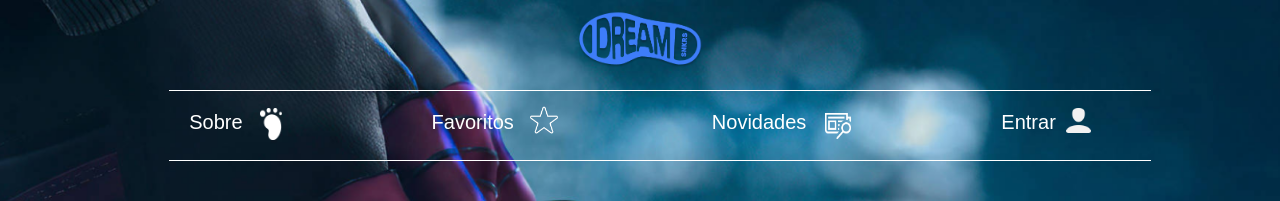
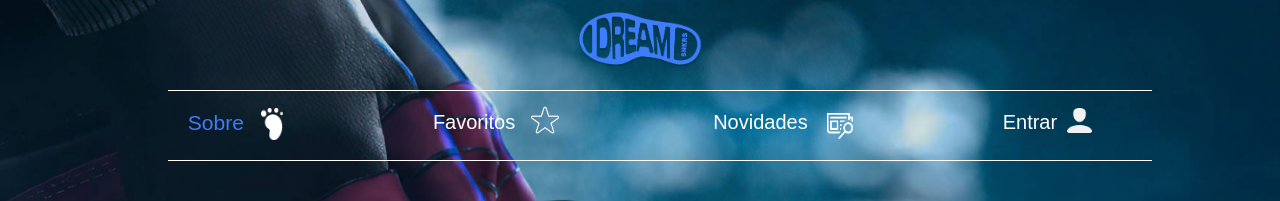
Before and after one commit to matheusfis/DreamSNKS, a plain HTML site: page Site/Home/index.html in a window 1280 px wide. In both pictures the pointer is over the item 235 px from the left and 125 px from the top of the page. Shown: the top 201 px of the page. Drawn offline with Linux system fonts and the light colour scheme; a web font is replaced by a local one.

Commit message:
Animação no header

```diff
--- a/Site/Home/style.css
+++ b/Site/Home/style.css
@@ -71,6 +71,12 @@ body {
 
 }
 
+.list-itens a li:hover {
+    color: #3E7CFA;
+    font-size: 21px;
+    transition: all 0.5s;
+
+}
 
 .sobre {
     width: 22px;
```
